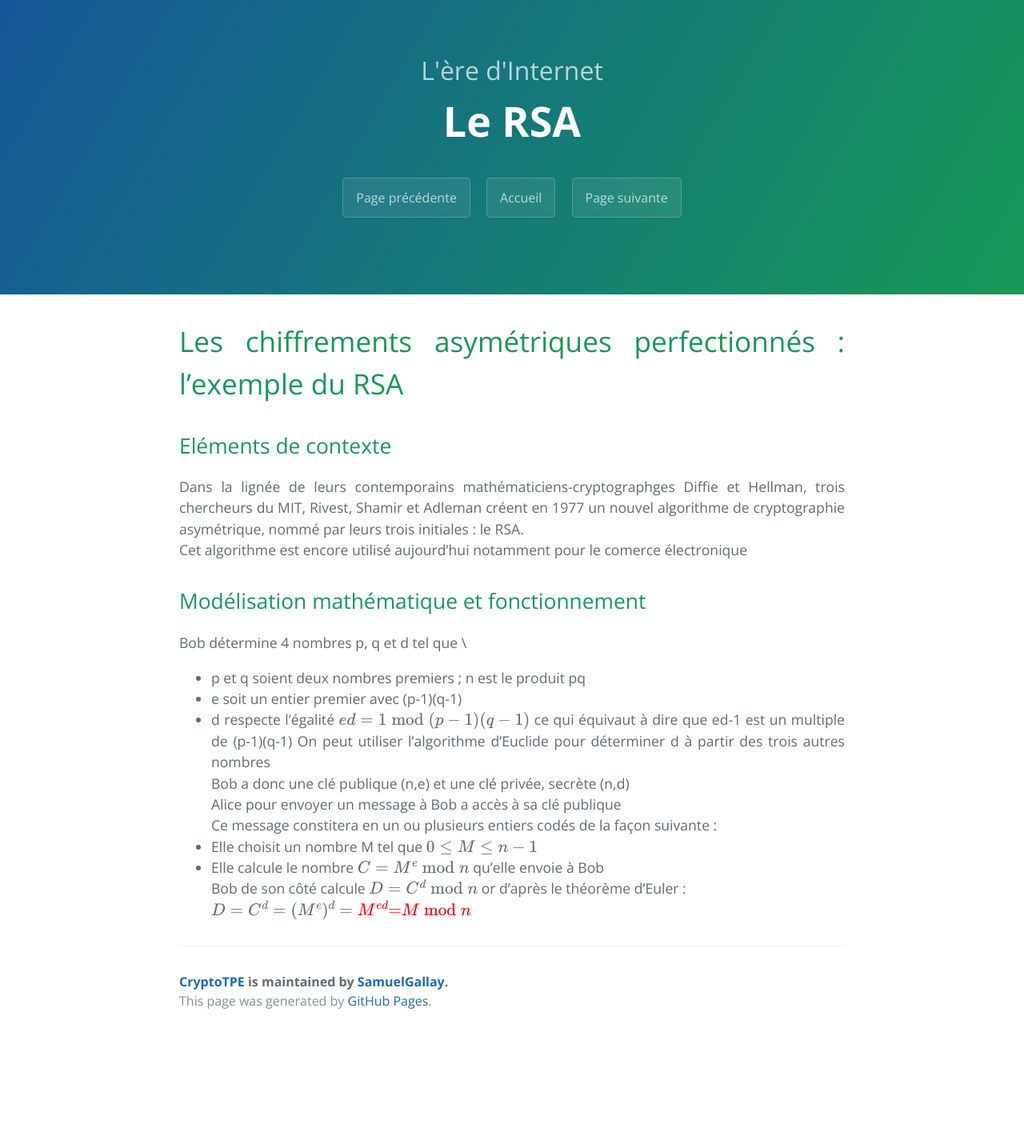
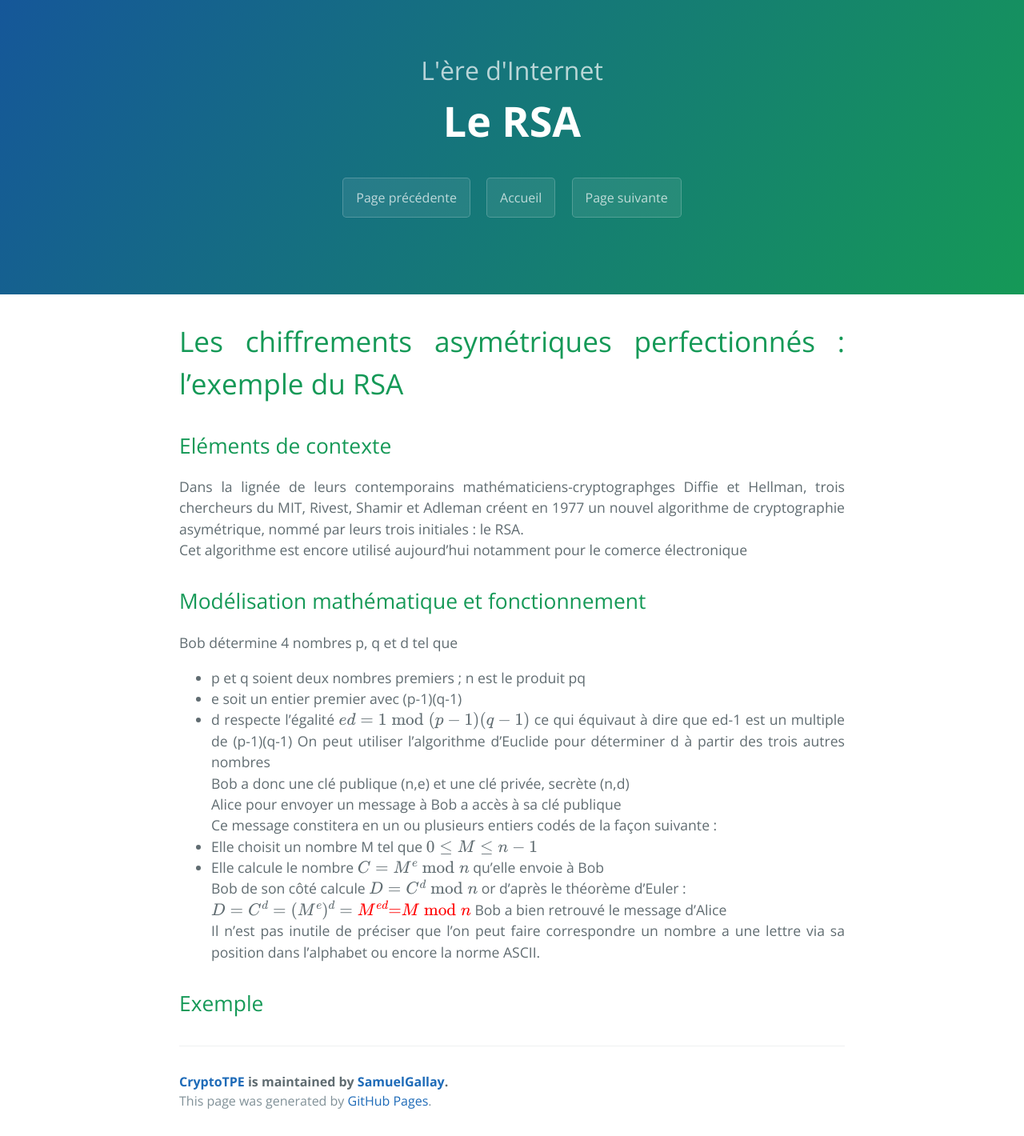
Before and after one commit to SamuelGallay/CryptoTPE, a Jekyll site: the page built from pages/4_Internet/3_rsa.md, in a window 1280 px wide. Shown: the whole page at 80% size. Built offline with Jekyll 4.4.1, drawn with Linux system fonts in a browser that asks for light colours; our own code applies the rules of GitHub Pages for plain Markdown files; formulas are drawn with MathJax 3; before the commit the page ends 1295 px from its top, so only the background shows below that.

Commit message:
Update 3_rsa.md

```diff
--- a/pages/4_Internet/3_rsa.md
+++ b/pages/4_Internet/3_rsa.md
@@ -15,7 +15,7 @@ Cet algorithme est encore utilisé aujourd'hui notamment pour le comerce électr
 
 ## Modélisation mathématique et fonctionnement
 
-Bob détermine 4 nombres p, q et d tel que \\
+Bob détermine 4 nombres p, q et d tel que
 * p et q soient deux nombres premiers ; n est le produit pq
 * e soit un entier premier avec (p-1)(q-1)
 * d respecte l'égalité $$ ed = 1 \bmod (p-1)(q-1) $$ ce qui équivaut à dire que ed-1 est un multiple de (p-1)(q-1)
@@ -27,3 +27,7 @@ Ce message constitera en un ou plusieurs entiers codés de la façon suivante :
 * Elle calcule le nombre $$ C = M^e \bmod n $$ qu'elle envoie à Bob \\
 Bob de son côté calcule $$ D = C^d \bmod n $$ or d'après le théorème d'Euler : \\
 $$ D = C^d = (M^e)^d = \color{red} {M^{ed}} \color{red} {=} \color{red} {M \bmod n}  $$
+Bob a bien retrouvé le message d'Alice \\
+Il n'est pas inutile de préciser que l'on peut faire correspondre un nombre a une lettre via sa position dans l'alphabet ou encore la norme ASCII.
+
+## Exemple
```
